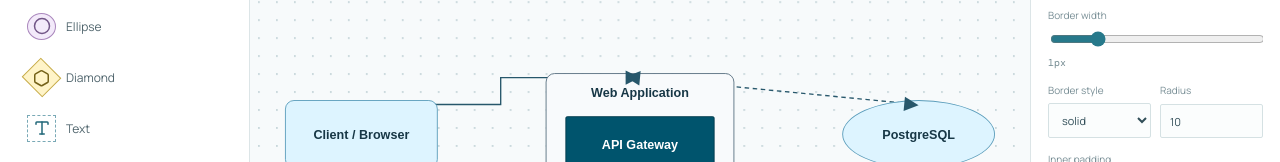
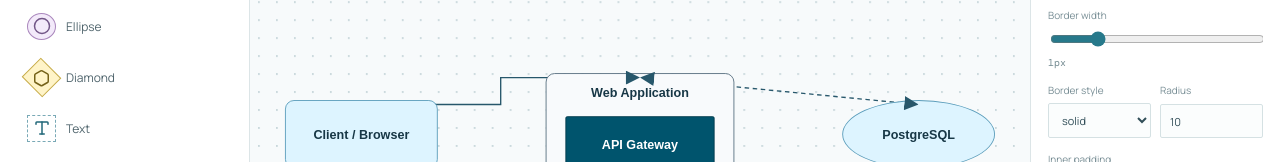
Before and after one commit to tusharneje-07/archboard, a React (Vite) app: page / in a window 1280 px wide. Shown: the part 321-483 px from the top of the page. Built offline with nearby package versions, Linux system fonts and the light colour scheme.

Commit message:
fix: anchor arrow overlays at endpoints

```diff
--- a/src/App.tsx
+++ b/src/App.tsx
@@ -464,8 +464,8 @@ function SmartEdge({
         strokeWidth={16}
         className="edge-hit-area"
       />
-      {data?.arrow !== "none" && <EdgeLabelRenderer><div className="edge-arrow-overlay" style={{ left: lineTarget.x, top: lineTarget.y, borderLeftColor: data?.stroke, transform: `translate(-100%, -50%) rotate(${endAngle}deg)` }} /></EdgeLabelRenderer>}
-      {data?.arrow === "double" && <EdgeLabelRenderer><div className="edge-arrow-overlay" style={{ left: lineSource.x, top: lineSource.y, borderLeftColor: data?.stroke, transform: `translate(-100%, -50%) rotate(${startAngle}deg)` }} /></EdgeLabelRenderer>}
+      {data?.arrow !== "none" && <EdgeLabelRenderer><div className="edge-arrow-overlay" style={{ left: lineTarget.x, top: lineTarget.y, background: data?.stroke, transform: `translate(-16px, -50%) rotate(${endAngle}deg)` }} /></EdgeLabelRenderer>}
+      {data?.arrow === "double" && <EdgeLabelRenderer><div className="edge-arrow-overlay" style={{ left: lineSource.x, top: lineSource.y, background: data?.stroke, transform: `translate(-16px, -50%) rotate(${startAngle}deg)` }} /></EdgeLabelRenderer>}
       {data?.label && (
         <EdgeLabelRenderer>
           <div
--- a/src/styles.css
+++ b/src/styles.css
@@ -456,7 +456,7 @@ h2 {
   white-space: pre-wrap;
   overflow-wrap: anywhere;
 }
-.edge-arrow-overlay { position: absolute; z-index: 1002; width: 0; height: 0; border-top: 8px solid transparent; border-bottom: 8px solid transparent; border-left: 16px solid; pointer-events: none; }
+.edge-arrow-overlay { position: absolute; z-index: 1002; width: 16px; height: 16px; clip-path: polygon(100% 50%, 0 0, 0 100%); pointer-events: none; transform-origin: 100% 50%; }
 .inspector-tabs {
   display: flex;
   gap: 15px;
```
